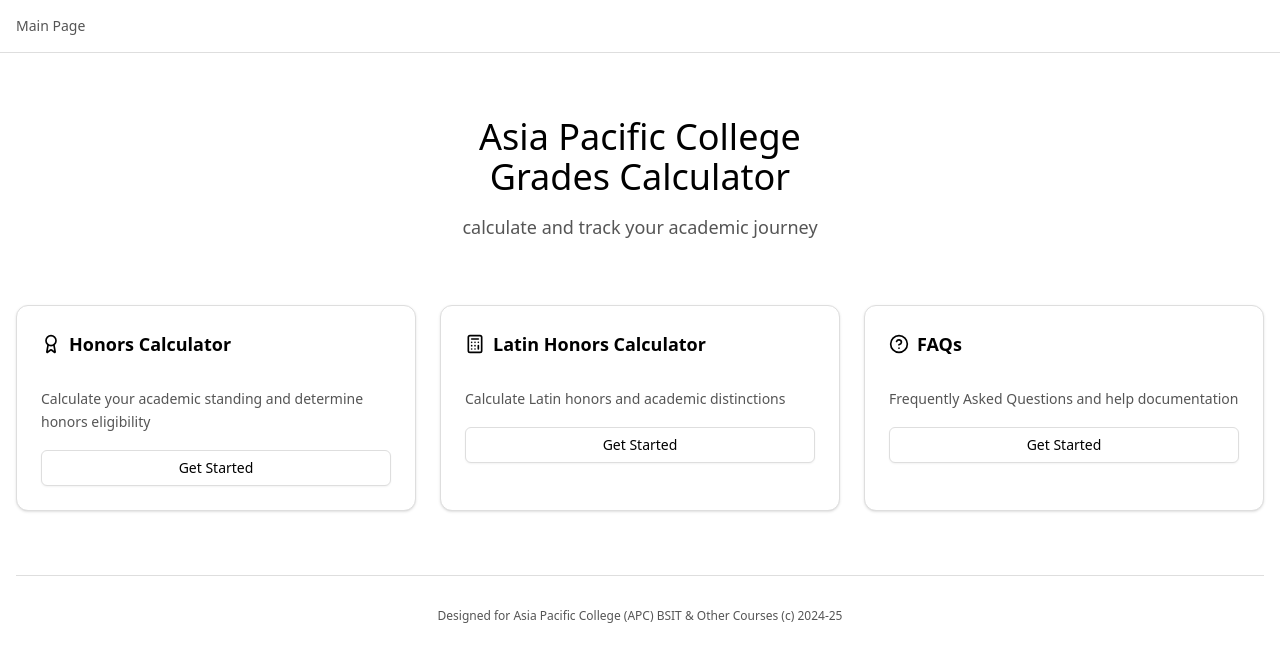
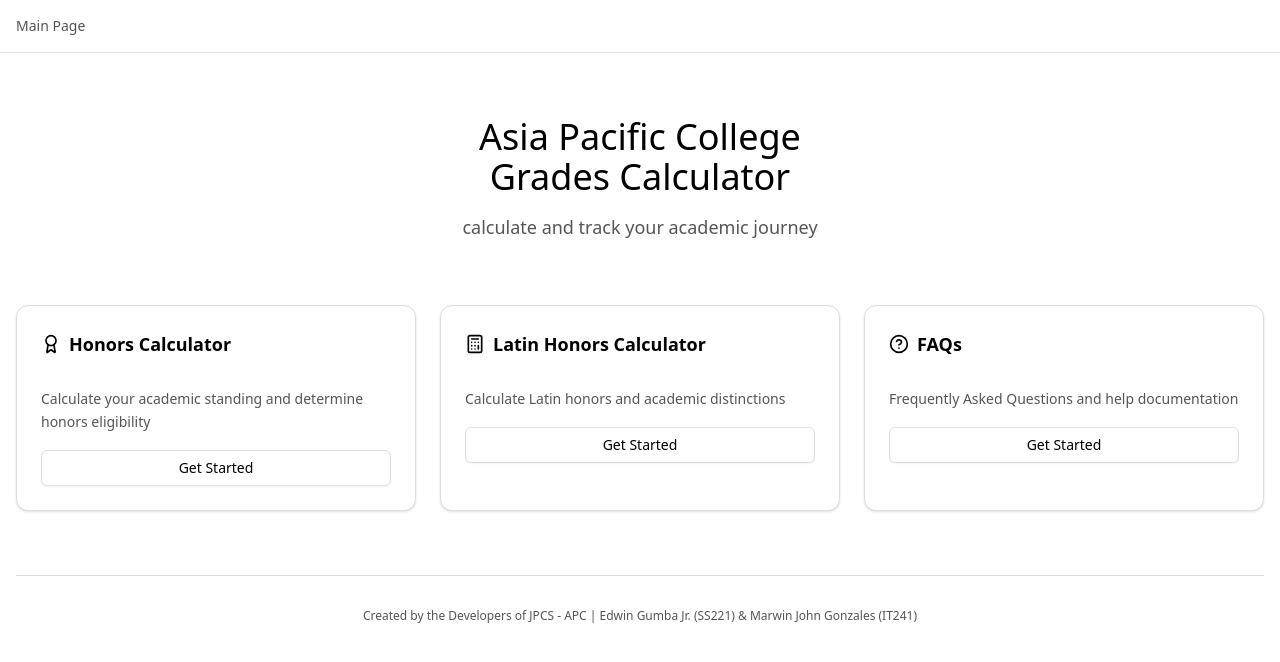
Before and after one commit to jpcsapc/APC-Honors-Checker, a Next.js app: page / in a window 1280 px wide. Shown: the top 662 px of the page. Built offline with nearby package versions, Linux system fonts and the light colour scheme.

Commit message:
ui: changed the footer texts

```diff
--- a/src/app/page.tsx
+++ b/src/app/page.tsx
@@ -77,7 +77,7 @@ export default function FrontPage() {
         {/* Footer */}
         <footer className="border-t pt-8">
           <p className="text-center text-xs text-muted-foreground">
-            Designed for Asia Pacific College (APC) BSIT & Other Courses (c) 2024-25
+            Created by the Developers of JPCS - APC | Edwin Gumba Jr. (SS221) & Marwin John Gonzales (IT241)
           </p>
         </footer>
       </main>
```
